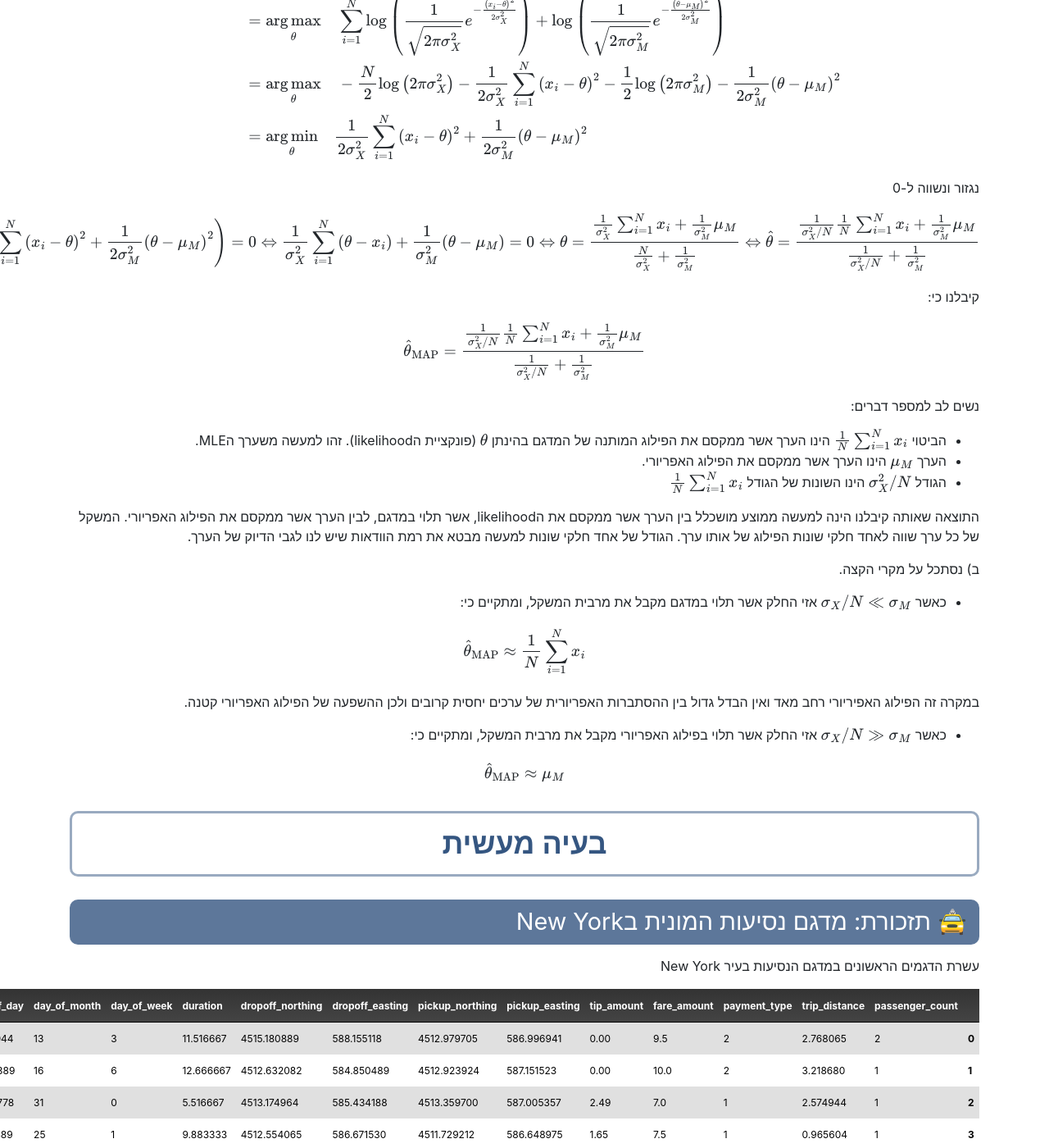
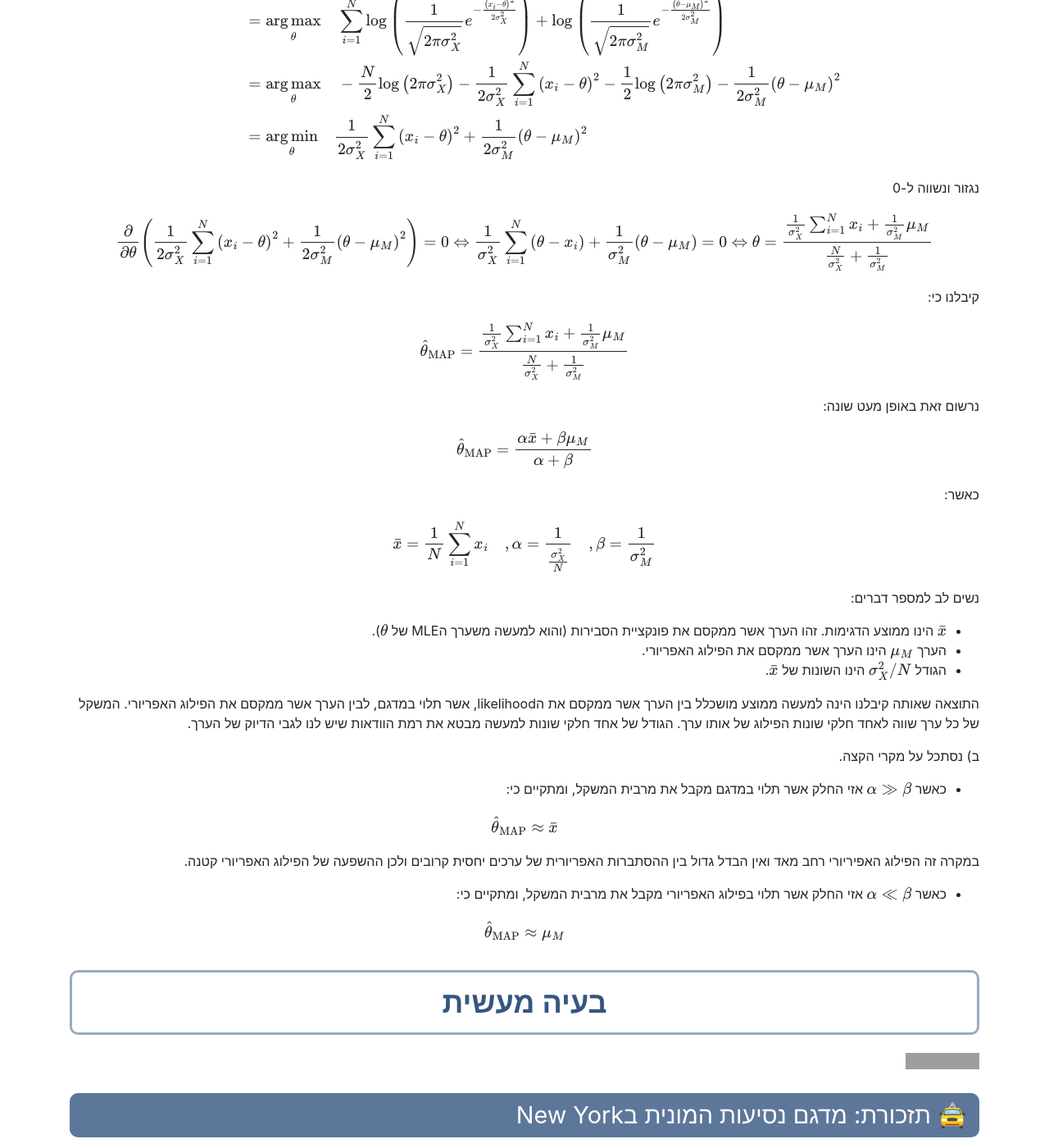
Before and after one commit to technion046195/technion_046195_2020_spring, a Jekyll site: the page built from _tutorials/tutorial_03/tutorial_he.md, in a window 1280 px wide and 1400 px high, scrolled down 8020 px. Shown: the whole window at 82% size. Built offline with Jekyll 4.4.1, drawn with Linux system fonts in a browser that asks for light colours; formulas are drawn with MathJax 3; a style sheet for code colours, icons or effects is not loaded; some of the changed text lies outside the part shown; grey boxes are pictures that could not be loaded.

Commit message:
Tutorial 3 - Updates

```diff
--- a/_tutorials/tutorial_03/tutorial_he.md
+++ b/_tutorials/tutorial_03/tutorial_he.md
@@ -235,7 +235,7 @@ $$
 מכאן ש:
 
 $$
-\hat{\theta}_{\text{MLE}} = \underset{\theta}{\arg\max}\quad \mathcal{L}\left(\theta;D\right)=\max_i x_i
+\hat{\theta}_{\text{MLE}} = \underset{\theta}{\arg\max}\quad \mathcal{L}\left(\theta\right)=\max_i x_i
 $$
 
 ---
@@ -261,7 +261,7 @@ $$
 
 $$
 \begin{aligned}
-& \frac{\partial}{\partial\theta}l\left(\theta;D\right)=0 \\
+& \frac{\partial}{\partial\theta}l\left(\theta\right)=0 \\
 \Leftrightarrow & \frac{N}{\theta}-\sum_{i=1}^N x_i=0 \\
 \Leftrightarrow & \theta=\frac{1}{\frac{1}{N}\sum_{i=1}^N x_i} \\
 \end{aligned}
@@ -389,40 +389,57 @@ $$
 \frac{\partial}{\partial\theta}\left(\frac{1}{2\sigma_X^2}\sum_{i=1}^N\left(x_i-\theta\right)^2 + \frac{1}{2\sigma_M^2}\left(\theta-\mu_M\right)^2\right)=0\\
 \Leftrightarrow \frac{1}{\sigma_X^2}\sum_{i=1}^N\left(\theta-x_i\right) + \frac{1}{\sigma_M^2}\left(\theta-\mu_M\right)=0 \\
 \Leftrightarrow \theta=\frac{\frac{1}{\sigma_X^2}\sum_{i=1}^Nx_i + \frac{1}{\sigma_M^2}\mu_M}{\frac{N}{\sigma_X^2} + \frac{1}{\sigma_M^2}} \\
-\Leftrightarrow \hat{\theta}=\frac{\frac{1}{\sigma_X^2/N}\frac{1}{N}\sum_{i=1}^Nx_i + \frac{1}{\sigma_M^2}\mu_M}{\frac{1}{\sigma_X^2/N} + \frac{1}{\sigma_M^2}} \\
 $$
 
 קיבלנו כי:
 
 $$
-\hat{\theta}_{\text{MAP}}=\frac{\frac{1}{\sigma_X^2/N}\frac{1}{N}\sum_{i=1}^Nx_i + \frac{1}{\sigma_M^2}\mu_M}{\frac{1}{\sigma_X^2/N} + \frac{1}{\sigma_M^2}}
+\hat{\theta}_{\text{MAP}}=\frac{\frac{1}{\sigma_X^2}\sum_{i=1}^Nx_i + \frac{1}{\sigma_M^2}\mu_M}{\frac{N}{\sigma_X^2} + \frac{1}{\sigma_M^2}}
+$$
+
+נרשום זאת באופן מעט שונה:
+
+$$
+\hat{\theta}_{\text{MAP}}=\frac{\alpha \bar{x} + \beta\mu_M}{\alpha + \beta}
+$$
+
+כאשר:
+
+$$
+\bar{x}=\frac{1}{N}\sum_{i=1}^N x_i\quad,
+\alpha=\frac{1}{\frac{\sigma_X^2}{N}}\quad,
+\beta=\frac{1}{\sigma_M^2}
 $$
 
 נשים לב למספר דברים:
 
-- הביטוי $$\frac{1}{N}\sum_{i=1}^Nx_i$$ הינו הערך אשר ממקסם את הפילוג המותנה של המדגם בהינתן  $$\theta$$ (פונקציית הlikelihood). זהו למעשה משערך הMLE.
+- $$\bar{x}$$ הינו ממוצע הדגימות. זהו הערך אשר ממקסם את פונקציית הסבירות (והוא למעשה משערך הMLE של $$\theta$$).
 - הערך $$\mu_M$$ הינו הערך אשר ממקסם את הפילוג האפריורי.
-- הגודל $$\sigma_X^2/N$$ הינו השונות של הגודל $$\frac{1}{N}\sum_{i=1}^Nx_i$$
+- הגודל $$\sigma_X^2/N$$ הינו השונות של $$\bar{x}$$.
 
 התוצאה שאותה קיבלנו הינה למעשה ממוצע מושכלל בין הערך אשר ממקסם את הlikelihood, אשר תלוי במדגם, לבין הערך אשר ממקסם את הפילוג האפריורי. המשקל של כל ערך שווה לאחד חלקי שונות הפילוג של אותו ערך. הגודל של אחד חלקי שונות למעשה מבטא את רמת הוודאות שיש לנו לגבי הדיוק של הערך.
 
 ב) נסתכל על מקרי הקצה.
 
-- כאשר $$\sigma_X/N\ll\sigma_M$$ אזי החלק אשר תלוי במדגם מקבל את מרבית המשקל, ומתקיים כי:
+- כאשר $$\alpha\gg\beta$$ אזי החלק אשר תלוי במדגם מקבל את מרבית המשקל, ומתקיים כי:
 
 $$
-\hat{\theta}_{\text{MAP}}\approx\frac{1}{N}\sum_{i=1}^Nx_i
+\hat{\theta}_{\text{MAP}}\approx\bar{x}
 $$
 
 במקרה זה הפילוג האפיריורי רחב מאד ואין הבדל גדול בין ההסתברות האפריורית של ערכים יחסית קרובים ולכן ההשפעה של הפילוג האפריורי קטנה.
 
-- כאשר $$\sigma_X/N\gg\sigma_M$$ אזי החלק אשר תלוי בפילוג האפריורי מקבל את מרבית המשקל,  ומתקיים כי:
+- כאשר $$\alpha\ll\beta$$ אזי החלק אשר תלוי בפילוג האפריורי מקבל את מרבית המשקל,  ומתקיים כי:
 
 $$
 \hat{\theta}_{\text{MAP}}\approx\mu_M
 $$
 
 ## בעיה מעשית
+
+<a href="https://colab.research.google.com/github/{{ site.data.general.github_user }}/{{ site.data.general.github_repo }}/blob/master/_tutorials/tutorial_01/code/mle_hands_on.ipynb" target="_blank">
+<img alt="Open In Colab" src="https://colab.research.google.com/assets/colab-badge.svg" style="display: inline">
+</a>
 
 ### 🚖 תזכורת: מדגם נסיעות המונית בNew York
 
@@ -692,7 +709,7 @@ $$
 
 $$
 \begin{aligned}
-l_\text{rayleigh}\left(\theta|\{x\}\right)
+l_\text{rayleigh}\left(\theta\right)
 & = \sum_i\log\left(p_\text{rayleigh}\left(x_i;\theta\right)\right) \\
 & = \sum_i\log\left(x_i\right)-2N\log\left(\theta\right)-\frac{1}{2\theta^2}\sum_ix_i^2
 \end{aligned}
@@ -701,13 +718,13 @@ $$
 בעיית האופטימיזציה שלנו תהיה:
 
 $$
-\hat{\boldsymbol{\theta}}=\underset{\boldsymbol{\theta}}{\arg\min}\ -\sum_i\log\left(x_i\right)+2N\log\left(\theta\right)+\frac{1}{2\theta^2}\sum_ix_i^2
+\hat{\boldsymbol{\theta}}=\underset{\boldsymbol{\theta}}{\arg\min}\quad-\sum_i\log\left(x_i\right)+2N\log\left(\theta\right)+\frac{1}{2\theta^2}\sum_ix_i^2
 $$
 
 גם בעבור המקרה הזה נוכל לפתור את בעיית האופטימיזציה באופן אנליטי על ידי גזירה והשוואה לאפס:
 
 $$
-\frac{\partial l_\text{rayleigh}\left(\theta|\{x\}\right)}{\partial\theta}=0 \\
+\frac{\partial l_\text{rayleigh}\left(\theta\right)}{\partial\theta}=0 \\
 \Leftrightarrow -\frac{2N}{\theta}+\frac{\sum_ix^2}{\theta^3}=0 \\
 \Leftrightarrow \hat{\sigma} = \theta=\sqrt{\frac{1}{2N}\sum_i x^2}
 $$
```
Also changed, not shown: other parts of _tutorials/tutorial_03/tutorial_he.md (+5 -3 lines), _tutorials/tutorial_03/tutorial_he_slides.md (+61 -24 lines).
